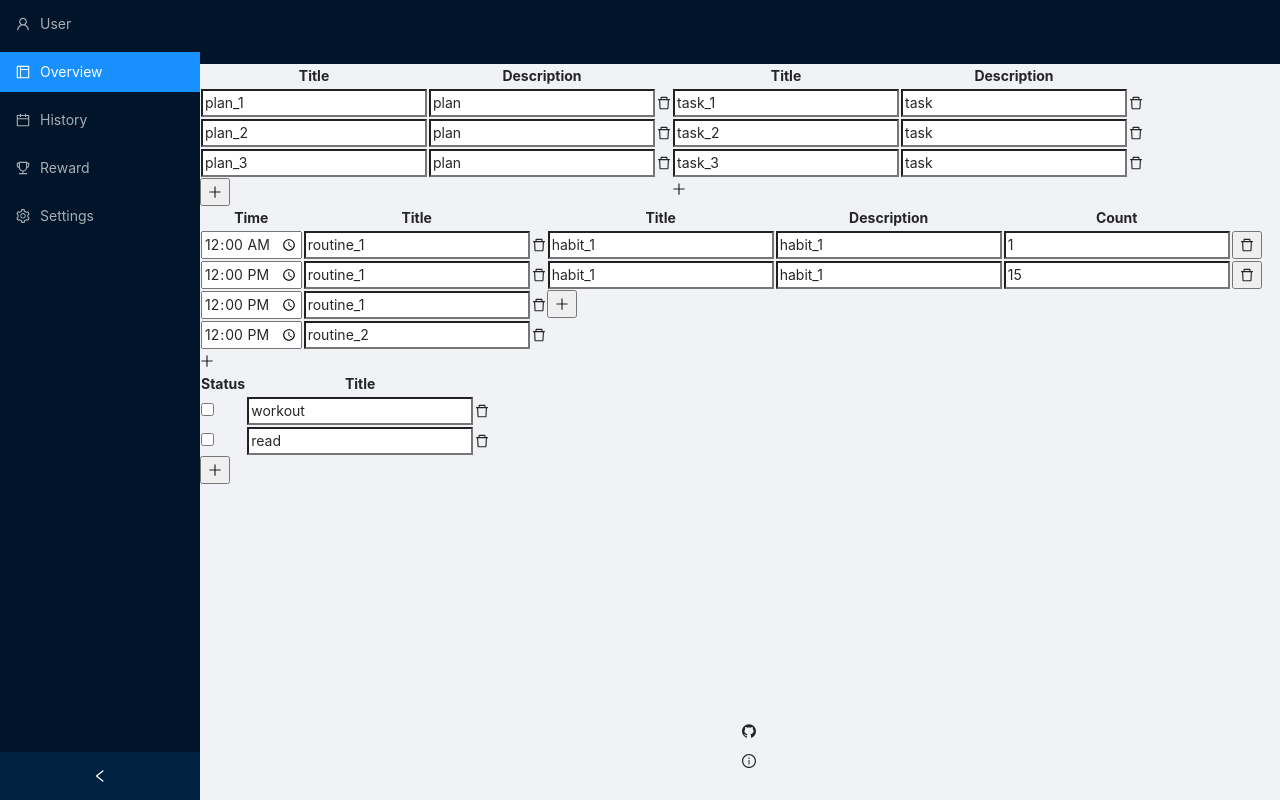
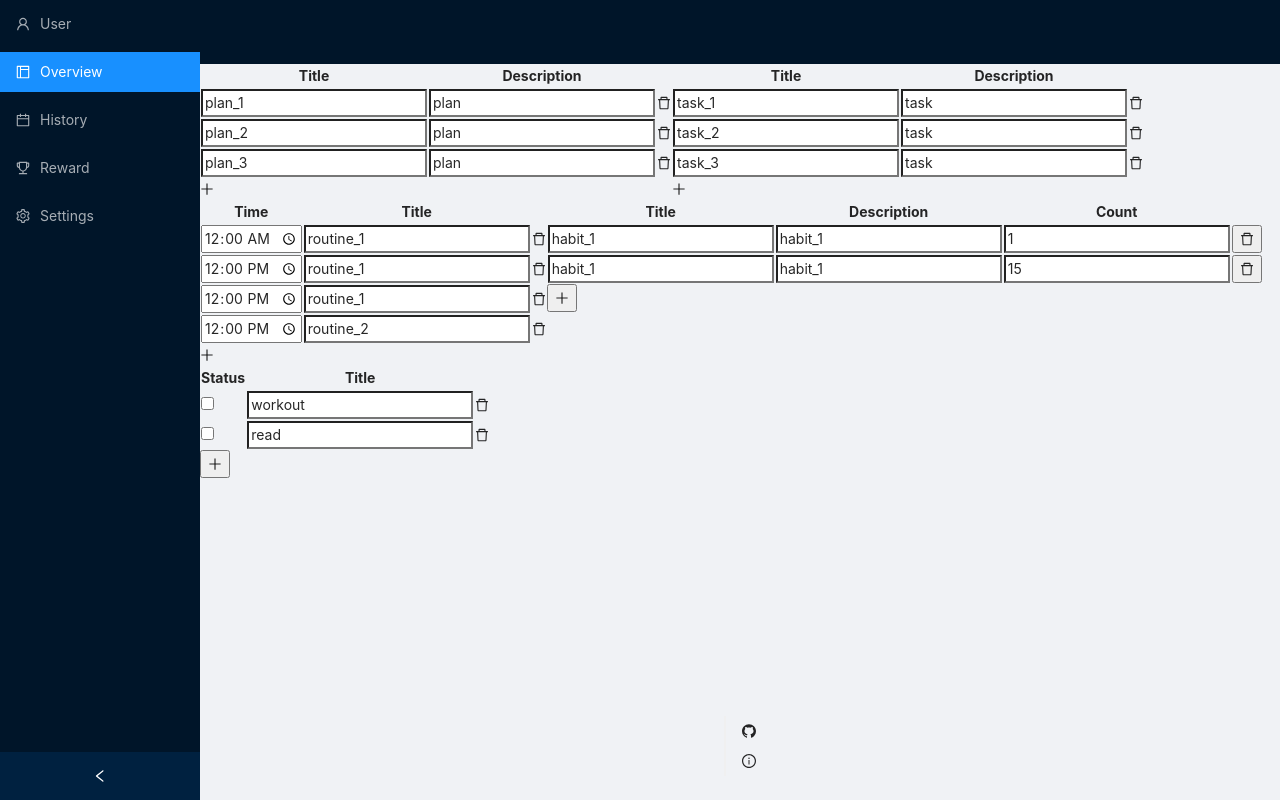
Before and after one commit to MattisZheng/sisyphus_stone, a React (Vite) app: page / in a window 1280 px wide. Built offline with nearby package versions, Linux system fonts and the light colour scheme.

Commit message:
update layout

```diff
--- a/src/contexts/Overview/Plans.tsx
+++ b/src/contexts/Overview/Plans.tsx
@@ -61,9 +61,8 @@ const Plans = () => {
           })}
         </tbody>
       </table>
-      <button>
-        <PlusOutlined onClick={handleAdd} />
-      </button>
+
+      <PlusOutlined onClick={handleAdd} />
     </div>
   );
 };
```
